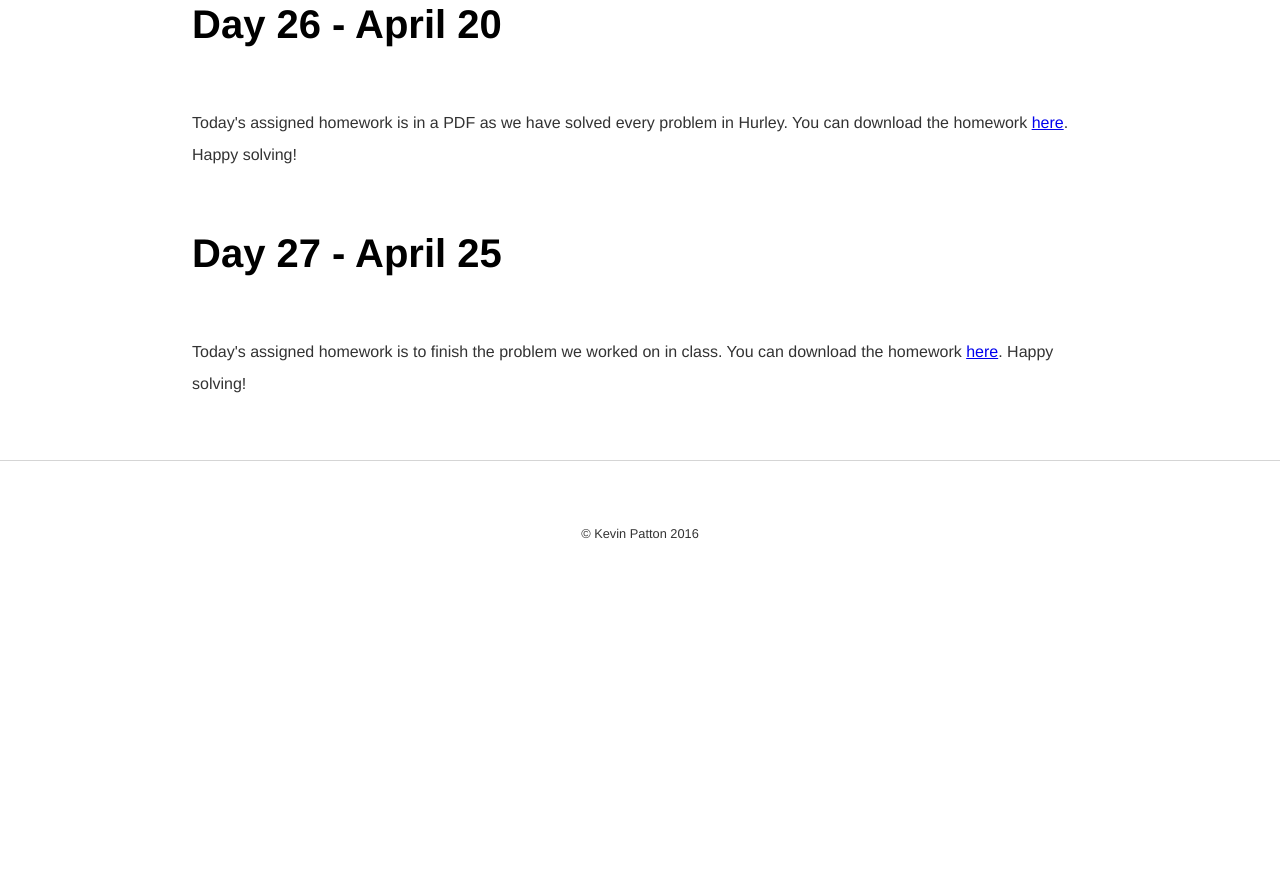
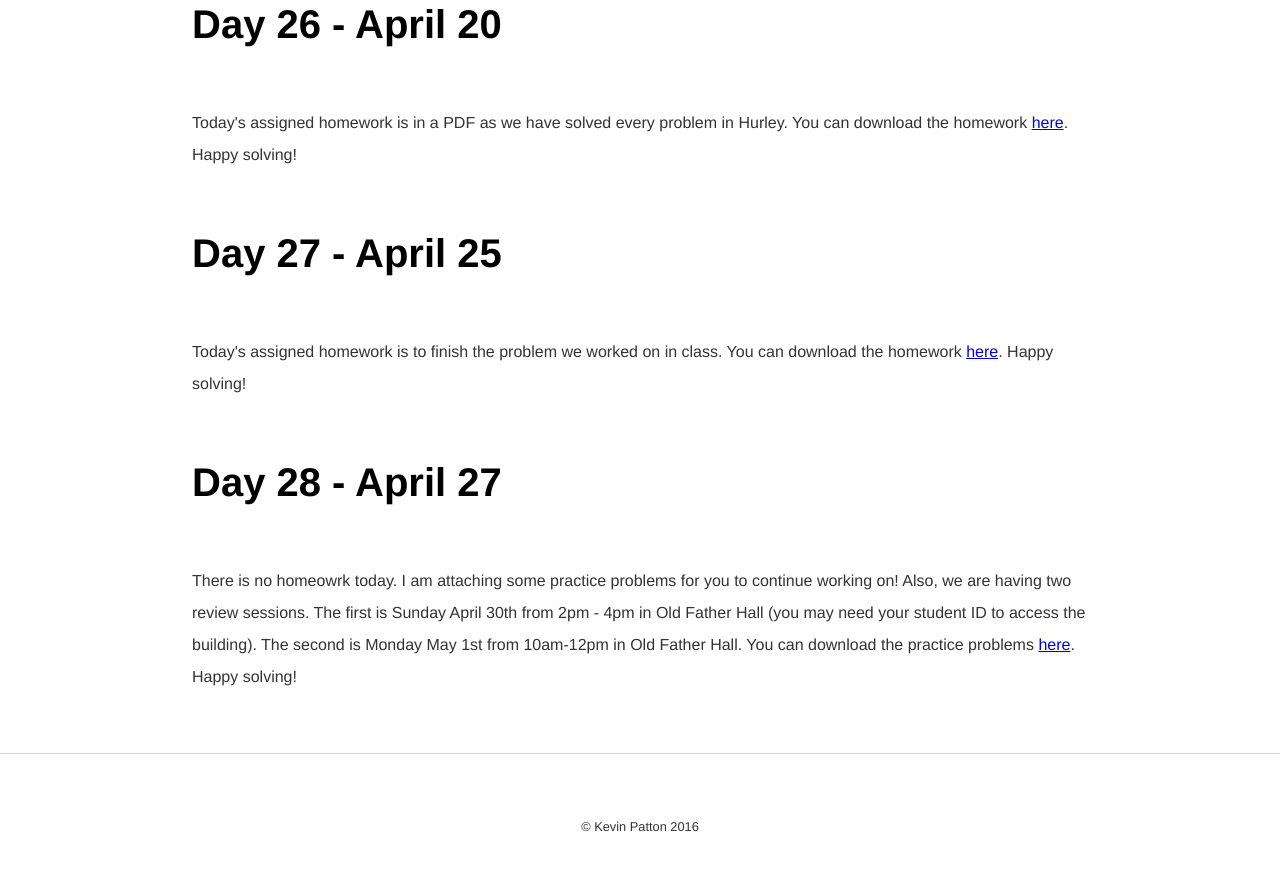
Before and after one commit to kevinjpatton/kevinjpatton.github.io, a Jekyll site: the page built from teaching/phil_110/index.html, in a window 1280 px wide and 900 px high, scrolled down 7358 px. Shown: the top 871 px of the window. Built offline with Jekyll 4.4.1, drawn with Linux system fonts in a browser that asks for light colours; Markdown is read by kramdown in place of the engine named in the settings; before the commit the page ends 7965 px from its top, so only the background shows below that.

Commit message:
Update index.html

```diff
--- a/teaching/phil_110/index.html
+++ b/teaching/phil_110/index.html
@@ -61,3 +61,5 @@ title: Philosophy 110 - Kevin Patton
 <p>Today's assigned homework is in a PDF as we have solved every problem in Hurley.  You can download the homework <a href=/teaching/phil_110/Day26-Homework.pdf target="_blank">here</a>.  Happy solving!</p>
 <h1>Day 27 - April 25</h1>
 <p>Today's assigned homework is to finish the problem we worked on in class.  You can download the homework <a href=/teaching/phil_110/Day27-Homework.pdf target="_blank">here</a>.  Happy solving!</p>
+<h1>Day 28 - April 27</h1>
+<p>There is no homeowrk today.  I am attaching some practice problems for you to continue working on!  Also, we are having two review sessions.  The first is Sunday April 30th from 2pm - 4pm in Old Father Hall (you may need your student ID to access the building).  The second is Monday May 1st from 10am-12pm in Old Father Hall.   You can download the practice problems <a href=/teaching/phil_110/Day27-Homework.pdf target="_blank">here</a>.  Happy solving!</p>
```
